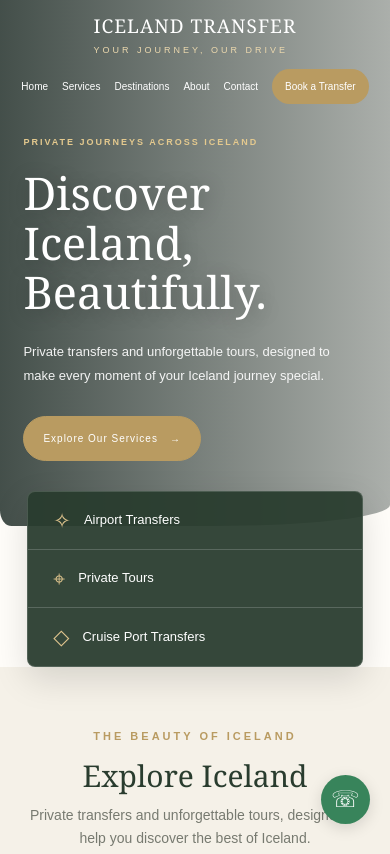
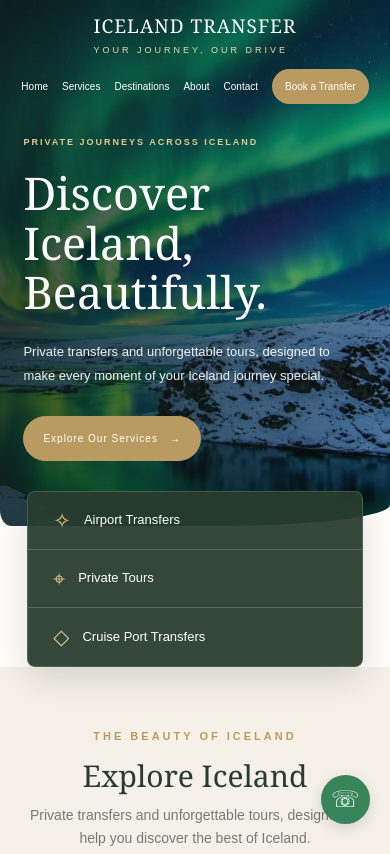
Before and after one commit to naghamkomash818-dotcom/iceland-transfer, a plain HTML site: page index.html in a window 390 px wide. Shown: the top 854 px of the page. Drawn offline with Linux system fonts and the light colour scheme.

Commit message:
Add files via upload

```diff
--- a/index.html
+++ b/index.html
@@ -702,7 +702,7 @@ footer {
                 rgba(15,30,25,.78),
                 rgba(15,30,25,.35)
             ),
-            url("images2/hero-van.jpg") 58% center / cover no-repeat;
+            url("images2/aurora-transfer.jpg") 58% center / cover no-repeat;
     }
 
     .welcome-inner {
```
